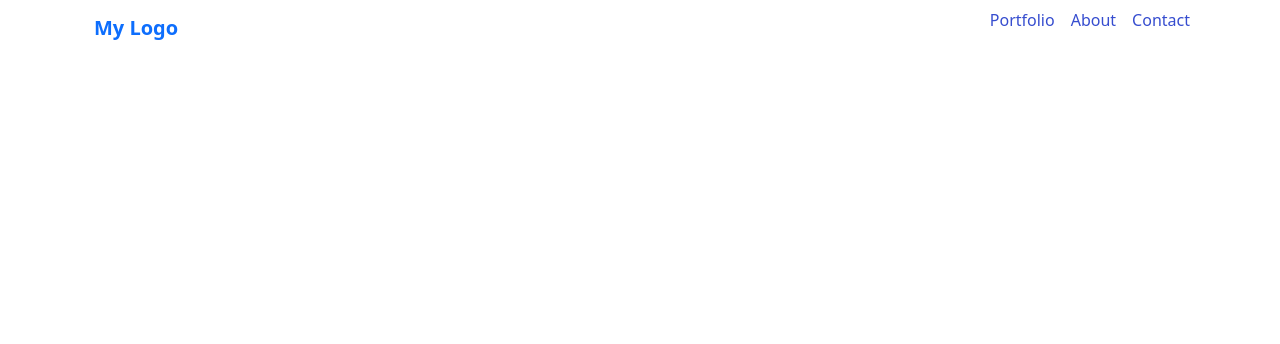
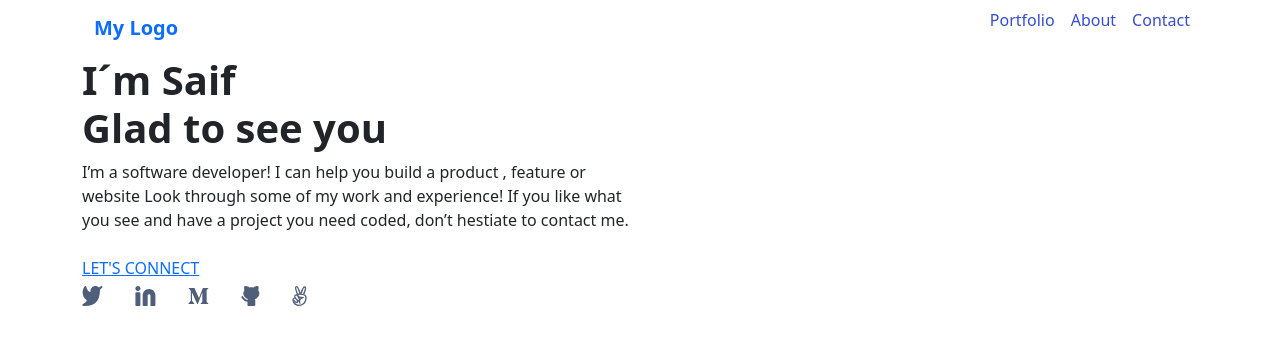
Before and after one commit to saifullah767/Bootstrap_Portfolio, a plain HTML site: page index.html in a window 1280 px wide. Drawn offline with Linux system fonts and the light colour scheme.

Commit message:
Add hero section

```diff
--- a/index.html
+++ b/index.html
@@ -34,20 +34,36 @@
           >
             <ul class="navbar-nav right ">
               <li class="nav-item">
-                <a class="nav-link active" aria-current="page" href="#"
+                <a class="nav-link active" aria-current="page" href="#Portfolio"
                   >Portfolio</a
                 >
               </li>
               <li class="nav-item">
-                <a class="nav-link" href="#">About</a>
+                <a class="nav-link" href="#About">About</a>
               </li>
               <li class="nav-item dropdown">
-                <a class="nav-link" href="#"> Contact </a>
+                <a class="nav-link" href="#Contact"> Contact </a>
               </li>
             </ul>
           </div>
         </div>
       </nav>
+      <section>
+        <h1 class="fw-bold">I´m Saif <br>Glad to see you</h1>
+        <div class="col-lg-6">
+          <p class="mb-4">
+            I’m a software developer! I can help you build a product , feature or website Look through some of my work and experience! If you like what you see and have a project you need coded, don’t hestiate to contact me.
+          </p>
+          <a href="#" class="mb-4">LET'S CONNECT</a>
+          <div class="d-flex flex-row">
+            <a href="#" class=""></a><img src="images/icons/twitter.svg">
+            <a href="#" class="p-3"></a><img src="images/icons/Linkedin-icon.svg">
+            <a href="#" class="p-3"></a><img src="images/icons/medium.svg">
+            <a href="#" class="p-3"></a><img src="images/icons/github.svg">
+            <a href="#" class="p-3"></a><img src="images/icons/angellist.svg">
+          </div>
+        </div>
+      </section>
     </main>
   </body>
 </html>
```
Also changed, not shown: images/icons/Linkedin-icon.svg (added), images/icons/angellist.svg (added), images/icons/github.svg (added), images/icons/medium.svg (added), images/icons/twitter.svg (added).
